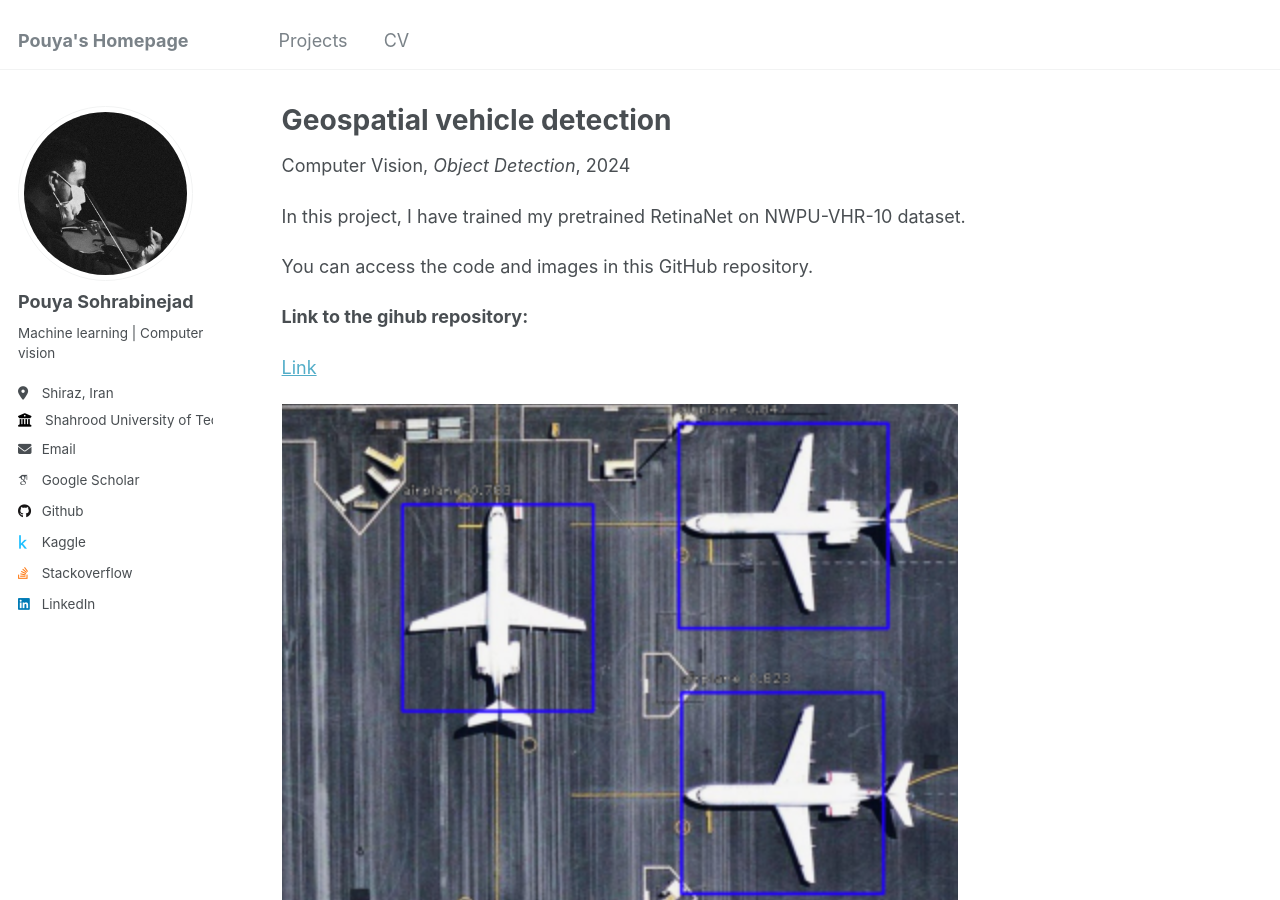
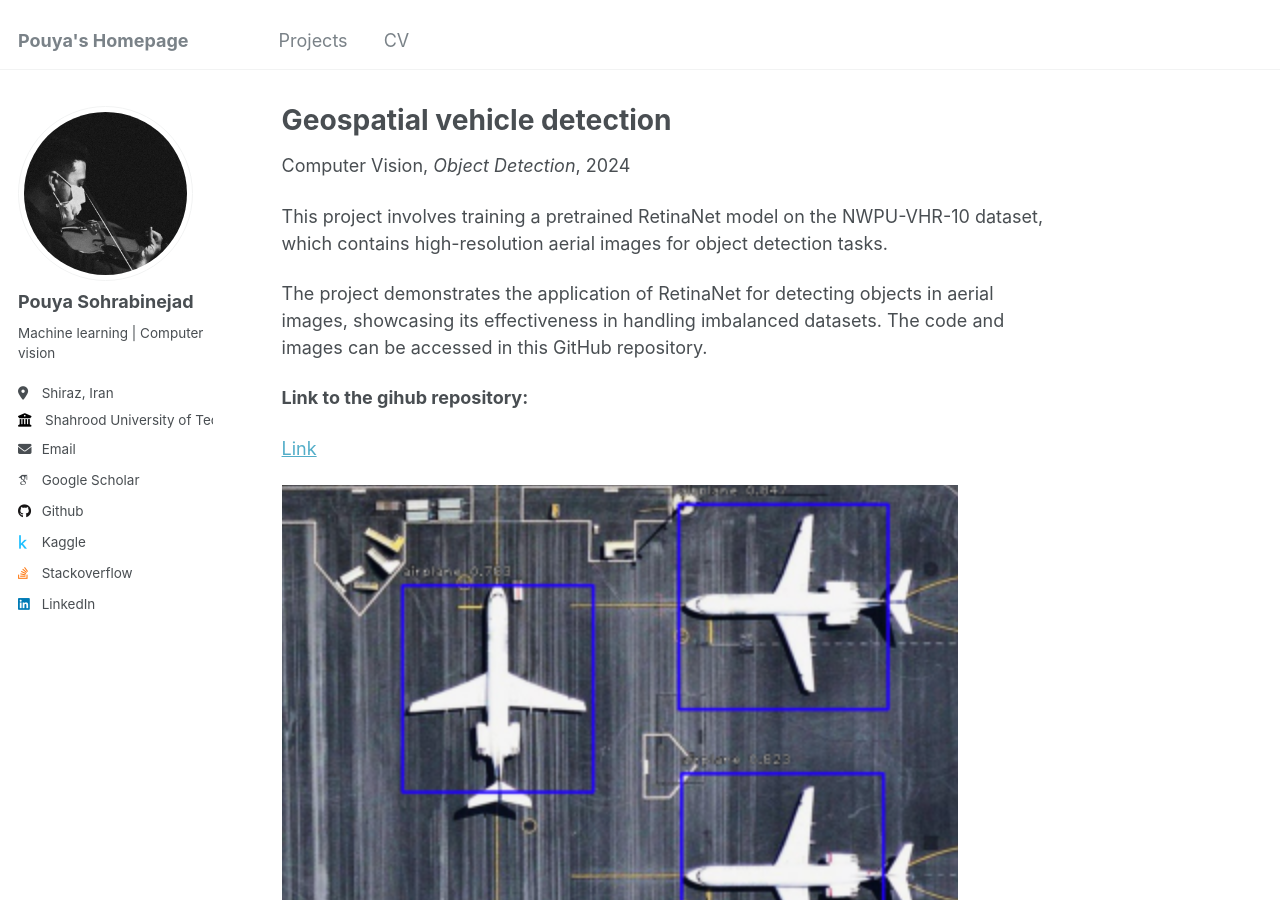
Before and after one commit to PouyaSonej/PouyaSonej.github.io, a Jekyll site: the page built from _teaching/project-9.md, in a window 1280 px wide and 900 px high. Built offline with Jekyll 4.4.1, drawn with Linux system fonts in a browser that asks for light colours; some web fonts are replaced.

Commit message:
Update project-9.md

```diff
--- a/_teaching/project-9.md
+++ b/_teaching/project-9.md
@@ -8,9 +8,9 @@ date: 2024-03-01
 location: "Shiraz, Iran"
 ---
 
-In this project, I have trained my pretrained RetinaNet on NWPU-VHR-10 dataset.
+This project involves training a pretrained RetinaNet model on the NWPU-VHR-10 dataset, which contains high-resolution aerial images for object detection tasks.
 
-You can access the code and images in this GitHub repository.
+The project demonstrates the application of RetinaNet for detecting objects in aerial images, showcasing its effectiveness in handling imbalanced datasets. The code and images can be accessed in this GitHub repository.
 
 **Link to the gihub repository:**
 
```
